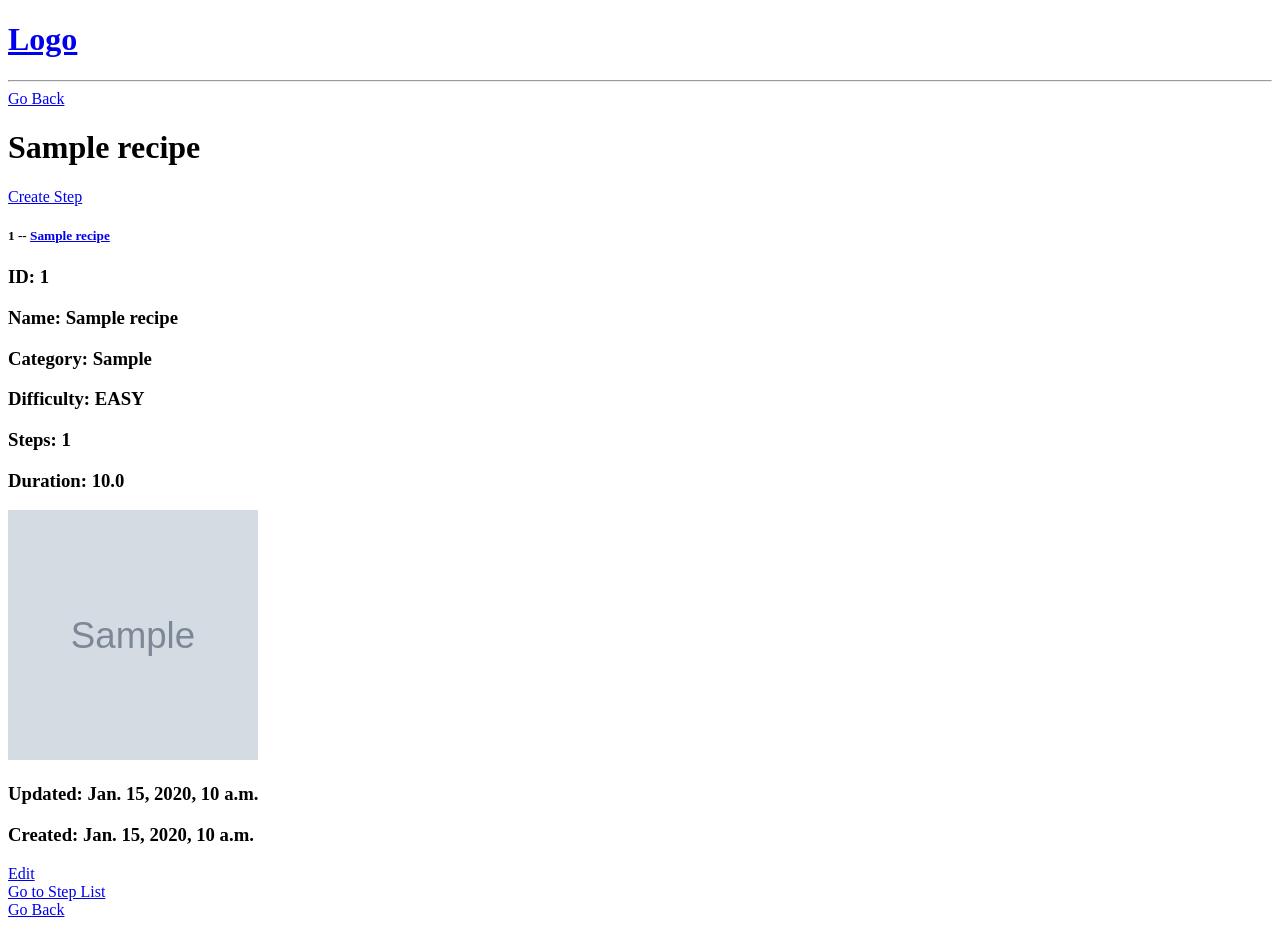
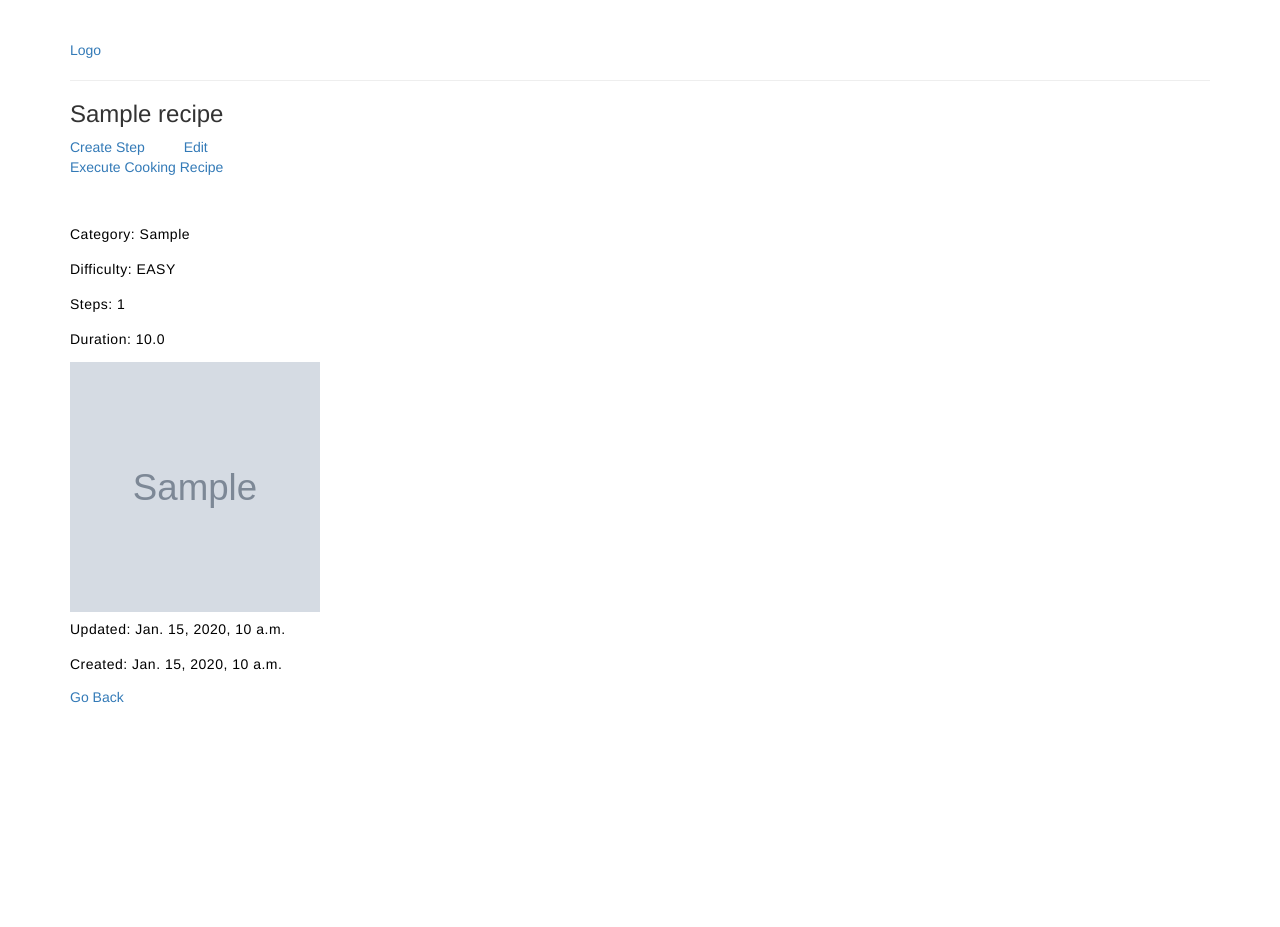
Before and after one commit to fboomax/recipeCrud, a Django app: page /recipe/1/ in a window 1280 px wide. After the commit the page ends 703 px from the top, so only its background shows below. Run offline with Django 3.2, Linux system fonts and the light colour scheme; tables that the repository leaves empty hold one stand-in row (values such as "Sample post"); grey boxes marked "Sample" are stand-in pictures; some libraries are stand-ins or nearby versions.

Commit message:
Refactor functionality (#8)
* Refactor interface. Add execute recipe

* update css for project

* fix ingredients view

* fix css

```diff
--- a/base/templates/base/recipe.html
+++ b/base/templates/base/recipe.html
@@ -1,36 +1,35 @@
 {% extends 'main.html' %}
 {% block content %}
-     <a href="{{ request.META.HTTP_REFERER }}">Go Back</a>
-    <h1>{{ selectedRecipe.name }}</h1>
+    <h3>{{ selectedRecipe.name }}</h3>
     <div>
-                <a href="/recipe/{{ selectedRecipe.id }}/create-step/">Create Step</a>
+        <a href="/recipe/{{ selectedRecipe.id }}/create-step/">Create Step</a>
+        <a>&nbsp;&nbsp;&nbsp;&nbsp;&nbsp;&nbsp;&nbsp;&nbsp;</a>
+        <a href="{% url 'update-recipe' selectedRecipe.id %}">Edit</a>
+        <br>
+        <a href="/recipe/{{ selectedRecipe.id }}/steplist/">Execute Cooking Recipe</a>
+        <br>
+        <br>
+        <br>
     </div>
     <div>
-        <h5>
-            {{ selectedRecipe.id }} -- <a href="/recipe/{{ selectedRecipe.id }}">{{ selectedRecipe.name }}</a>
-        </h5>
+{#        <h5>#}
+{#            <a href="/recipe/{{ selectedRecipe.id }}">{{ selectedRecipe.name }}</a>#}
+{#        </h5>#}
     </div>
     <di>
         <div>
-            <h3>ID: {{ selectedRecipe.id }}</h3>
-            <h3>Name: {{ selectedRecipe.name }}</h3>
-            <h3>Category: {{ selectedRecipe.category }}</h3>
-            <h3>Difficulty: {{ selectedRecipe.difficulty }}</h3>
-            <h3>Steps: {{ selectedRecipe.steprecipe_set.count }}</h3>
-            <h3>Duration: {{ selectedRecipe.duration }}</h3>
+{#            <p>ID: {{ selectedRecipe.id }}</p>#}
+{#            <p>Name: {{ selectedRecipe.name }}</p>#}
+            <p>Category: {{ selectedRecipe.category }}</p>
+            <p>Difficulty: {{ selectedRecipe.difficulty }}</p>
+            <p>Steps: {{ selectedRecipe.steprecipe_set.count }}</p>
+            <p>Duration: {{ selectedRecipe.duration }}</p>
             <img src={{ selectedRecipe.image.url }} width="250" height="250">
-            <h3>Updated: {{ selectedRecipe.updated }}</h3>
-            <h3>Created: {{ selectedRecipe.created }}</h3>
+            <p>Updated: {{ selectedRecipe.updated }}</p>
+            <p>Created: {{ selectedRecipe.created }}</p>
         </div>
         <div>
-            <a href="{% url 'update-recipe' selectedRecipe.id %}">Edit</a>
-        </div>
-        <div>
-{#             <a href="/recipe/{{ selectedRecipe.id }}/steps-recipe/">Go Step Recipe</a>#}
-             <a href="/recipe/{{ selectedRecipe.id }}/steplist/">Go to Step List</a>
-        </div>
-        <div>
-            <a href="{{ request.META.HTTP_REFERER }}">Go Back</a>
+                <a href="/recipes/">Go Back</a>
         </div>
     </di>
 
--- a/base/views.py
+++ b/base/views.py
@@ -77,7 +77,7 @@ class StepRecipeListView(View):
         page = request.GET.get('page', 1)
         recipe = Recipe.objects.get(id=int(recipe_pk))
         stepsRecipe = recipe.steprecipe_set.order_by('step')
-        paginator = Paginator(stepsRecipe, per_page=2)
+        paginator = Paginator(stepsRecipe, per_page=1)
         page_object = paginator.get_page(page)
 
         context = {"page_obj": page_object, "recipe_id": recipe_pk}
@@ -87,9 +87,8 @@ class StepRecipeListView(View):
 class IngredientListView(View):
 
     def get(self, request, recipe_pk, step_num):
-        recipe = Recipe.objects.get(id=int(recipe_pk))
-        stepRecipe = recipe.steprecipe_set.get(step=int(step_num))
-        ingredients = stepRecipe.ingredient_set.filter(stepRecipe__step=stepRecipe.step).all()
+
+        ingredients = Ingredient.objects.filter(stepRecipe__id=step_num)
         context = {'ingredients': ingredients, 'recipe_pk': int(recipe_pk), 'step_num': int(step_num)}
         return render(request, "base/ingredientlist.html", context)
 
@@ -105,7 +104,7 @@ class CreateIngredient(View):
         form = IngredientForm(request.POST, request.FILES)
         if form.is_valid():
             data = form.cleaned_data
-            data['stepRecipe'] = StepRecipe.objects.get(step=step_num, recipe=recipe_pk)
+            data['stepRecipe'] = StepRecipe.objects.get(id=step_num, recipe=recipe_pk)
             obj = Ingredient.objects.create(**data)
             obj.save()
             return redirect(reverse('ingredient-list', kwargs={'recipe_pk': recipe_pk, 'step_num': step_num}))
--- /dev/null
+++ b/static/style.css
@@ -0,0 +1,39 @@
+@import 'https://fonts.googleapis.com/css?family=Montserrat:300, 400, 700&display=swap';
+
+.html-container{
+	padding: 10px;
+	margin: 10px;
+	box-sizing: border-box;
+
+}
+* {
+	padding: 0;
+	margin: 0;
+	box-sizing: border-box;
+}
+html {
+	font-size: 10px;
+	font-family: 'Montserrat', sans-serif;
+	scroll-behavior: smooth;
+}
+a {
+	text-decoration: none;
+}
+
+.btn {
+	padding: 10px 15px; text-decoration: none; background:cadetblue; color: white; border-radius: 8px;
+}
+
+.btn:hover {
+	background: cornflowerblue;
+	color: #fff;
+}
+
+p {
+	color: black;
+	font-size: 1.4rem;
+	margin-top: 5px;
+	line-height: 2.5rem;
+	font-weight: 300;
+	letter-spacing: 0.05rem;
+}
--- a/templates/main.html
+++ b/templates/main.html
@@ -1,24 +1,20 @@
 <!DOCTYPE html>
 
-<html lang="en">
+<html class="html-container" lang="en">
+
+    {% load static %}
 <head>
-  <meta charset="utf-8">
-  <meta name="viewport" content="width=device-width, initial-scale=1">
-
-  <title>The best Recipe site</title>
-  <meta name="description" content="A simple HTML5 Template for new projects.">
-  <meta name="author" content="SitePoint">
-
-  <meta property="og:title" content="A Basic HTML5 Template">
-  <meta property="og:type" content="website">
-  <meta property="og:url" content="https://www.sitepoint.com/a-basic-html5-template/">
-  <meta property="og:description" content="A simple HTML5 Template for new projects.">
-  <meta property="og:image" content="image.png">
+	<link rel="stylesheet" href="https://maxcdn.bootstrapcdn.com/bootstrap/3.3.7/css/bootstrap.min.css" integrity="sha384-BVYiiSIFeK1dGmJRAkycuHAHRg32OmUcww7on3RYdg4Va+PmSTsz/K68vbdEjh4u" crossorigin="anonymous">
+	<link rel="stylesheet" href="https://maxcdn.bootstrapcdn.com/bootstrap/3.3.7/css/bootstrap-theme.min.css" integrity="sha384-rHyoN1iRsVXV4nD0JutlnGaslCJuC7uwjduW9SVrLvRYooPp2bWYgmgJQIXwl/Sp" crossorigin="anonymous">
+	<script src="https://maxcdn.bootstrapcdn.com/bootstrap/3.3.7/js/bootstrap.min.js" integrity="sha384-Tc5IQib027qvyjSMfHjOMaLkfuWVxZxUPnCJA7l2mCWNIpG9mGCD8wGNIcPD7Txa" crossorigin="anonymous"></script>
+    <link rel="stylesheet" href="{% static 'style.css' %}">
+	<title>Tracking Recipe</title>
 </head>
 
-<body>
+<body style="padding: 10px; margin: 10px; box-sizing: border-box;">
 
-    {% include 'navbar.html' %}
+<div class="container">
+        {% include 'navbar.html' %}
     {% block content %}
 
 
@@ -26,5 +22,8 @@
     {% endblock %}
 
 
+
+</div>
+
 </body>
 </html>
--- a/templates/navbar.html
+++ b/templates/navbar.html
@@ -1,5 +1,5 @@
 <a href="/">
-    <h1>Logo</h1>
+     <a href={% url 'home' %}>Logo</a>
 </a>
 
 <hr>
```
Also changed, not shown: base/templates/base/home.html (+6 -4 lines), base/templates/base/recipes.html (+17 -14 lines), base/templates/base/steplist.html (+16 -6 lines).
